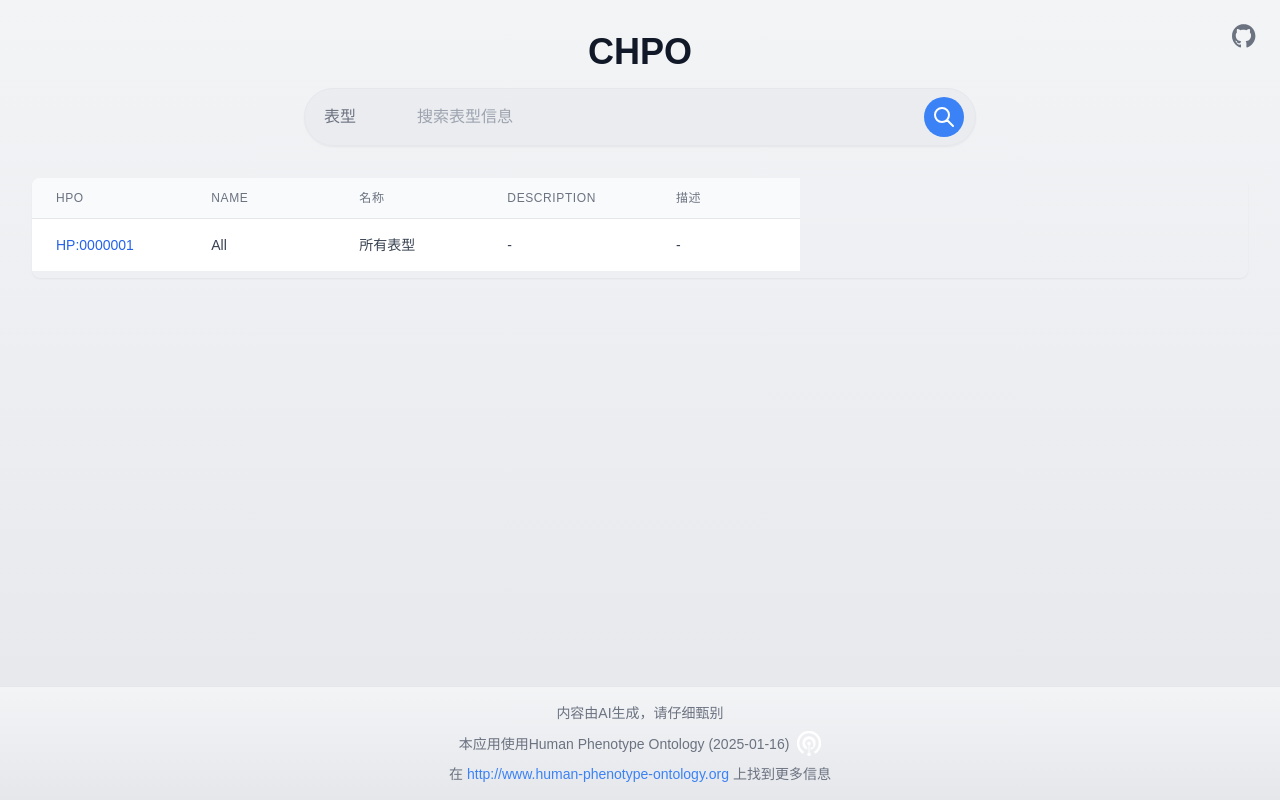
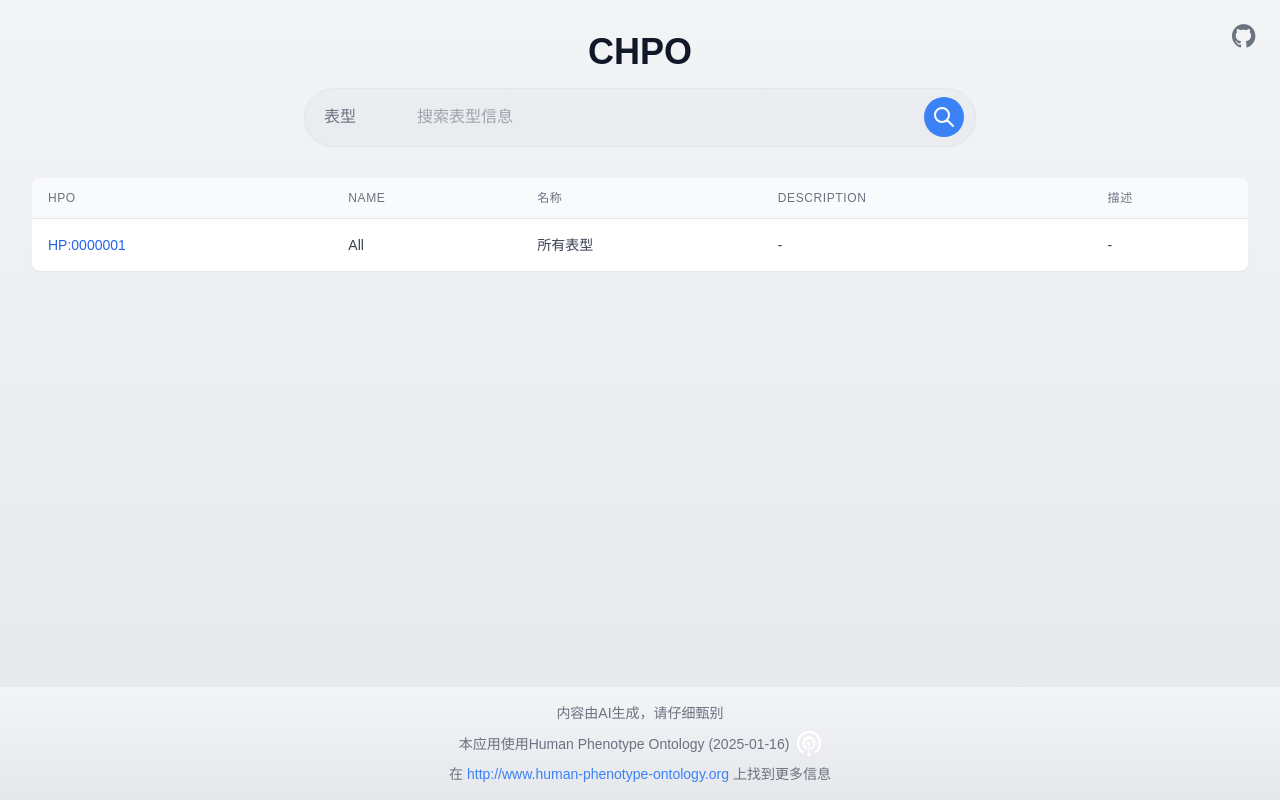
Before and after one commit to pzweuj/DeepHPO, a Next.js app: page / in a window 1280 px wide. Built offline with nearby package versions, Linux system fonts and the light colour scheme.

Commit message:
Update table.tsx

```diff
--- a/src/app/components/table.tsx
+++ b/src/app/components/table.tsx
@@ -87,8 +87,8 @@ export default function Table({ data }: TableProps) {
 
   return (
     <div className="w-full h-full flex flex-col overflow-hidden rounded-lg shadow-sm">
-      <div className="flex-1 overflow-x-auto" style={{ maxHeight: 'calc(100vh - 200px)' }}>
-        <div className="min-w-full inline-block" style={{ minWidth: '768px' }}>
+      <div className="flex-1 overflow-x-auto" style={{ maxHeight: '70vh' }}>
+        <div className="min-w-full">
           <table className="min-w-full divide-y divide-gray-200 dark:divide-gray-700">
             <thead className="bg-gray-50 dark:bg-gray-700 sticky top-0 z-10">
               {table.getHeaderGroups().map(headerGroup => (
@@ -96,8 +96,7 @@ export default function Table({ data }: TableProps) {
                   {headerGroup.headers.map(header => (
                     <th
                       key={header.id}
-                      className="px-6 py-3 text-left text-xs font-medium text-gray-500 dark:text-gray-300 uppercase tracking-wider bg-gray-50 dark:bg-gray-700"
-                      style={{ minWidth: 120 }}
+                      className="px-4 py-3 text-left text-xs font-medium text-gray-500 dark:text-gray-300 uppercase tracking-wider bg-gray-50 dark:bg-gray-700"
                     >
                       {flexRender(header.column.columnDef.header, header.getContext())}
                     </th>
@@ -116,7 +115,7 @@ export default function Table({ data }: TableProps) {
                   {row.getVisibleCells().map(cell => (
                     <td
                       key={cell.id}
-                      className="px-6 py-4 whitespace-normal text-sm text-gray-700 dark:text-gray-300 relative group"
+                      className="px-4 py-4 whitespace-normal text-sm text-gray-700 dark:text-gray-300 relative group"
                       onMouseEnter={() => cell.column.id === 'description' && setHoveredRow(row.id)}
                       onMouseLeave={() => cell.column.id === 'description' && setHoveredRow(null)}
                     >
```
